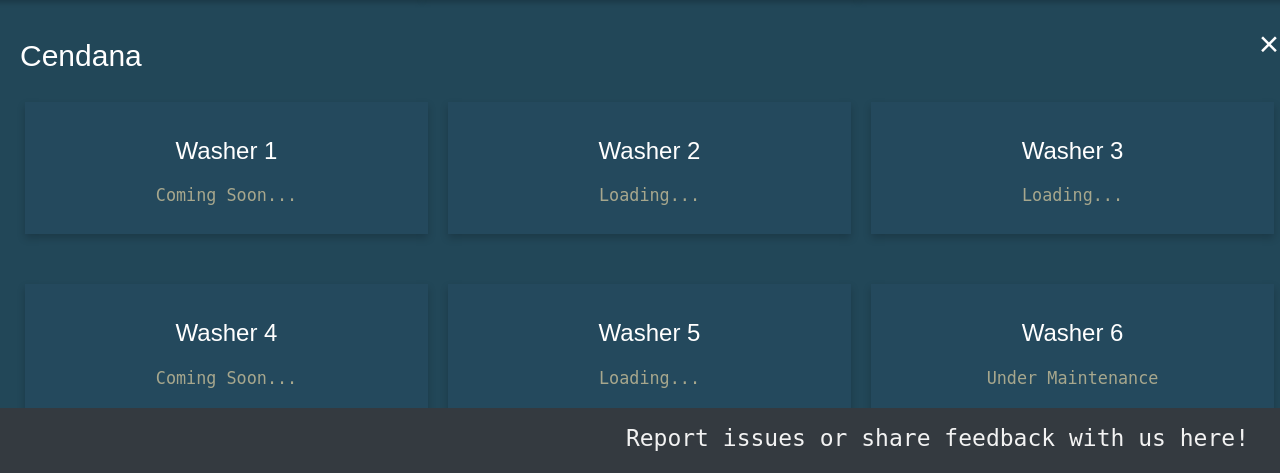
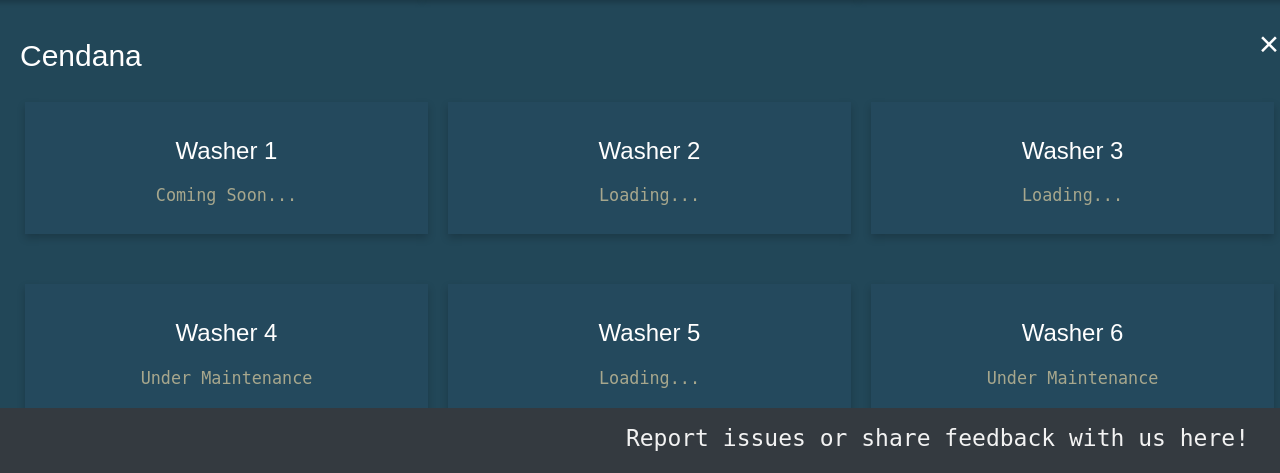
Before and after one commit to sapkotashardul/YNCLaundryViewer-, a Flask app: template app/templates/index.html in a window 1280 px wide, after a click on "Cendana". Shown: the part 327-800 px from the top of the page. Run offline with Flask 2, Linux system fonts and the light colour scheme; the template is opened without the code that fills it, so the values that code supplies are empty; parts of the project's set-up code (start-up, migrations or seed data) failed here and were passed over; some libraries are stand-ins or nearby versions.

Commit message:
cendana_washer

```diff
--- a/app/templates/index.html
+++ b/app/templates/index.html
@@ -457,7 +457,7 @@ body {
     margin-top: 20px;
     font-family: monospace;
     color: #a7a78d;
-    font-size: larger;"><span id="cendana_washer4">Coming Soon...</span></p>
+    font-size: larger;"><span id="cendana_washer4">Under Maintenance</span></p>
     </div>
   </div>
 
```
